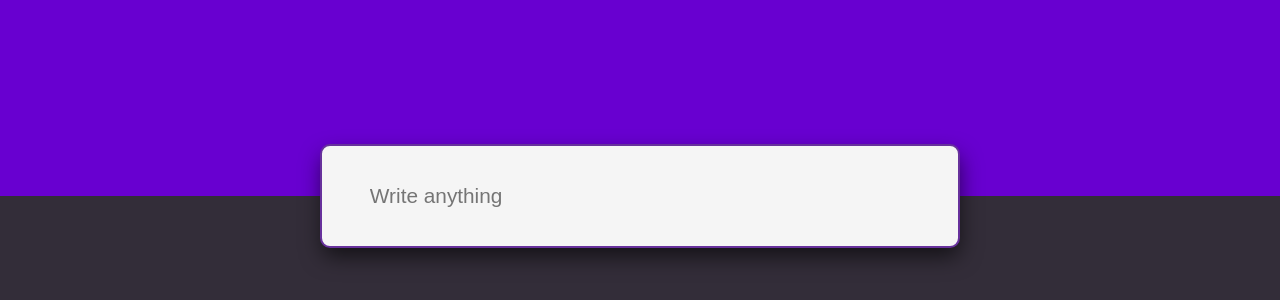
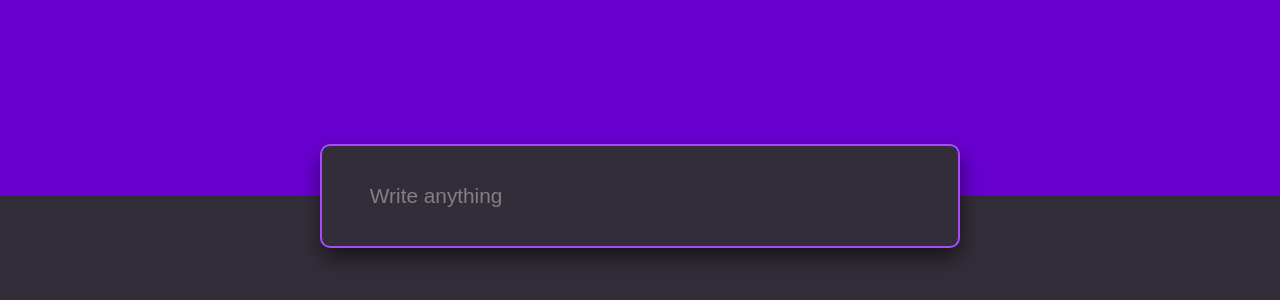
Before and after one commit to AndreGlatz/visit-card, a Next.js app: page / in a window 1280 px wide. Shown: the part 204-504 px from the top of the page. Built offline with nearby package versions, Linux system fonts and the light colour scheme.

Commit message:
remove flex container

```diff
--- a/pages/index.tsx
+++ b/pages/index.tsx
@@ -1,14 +1,11 @@
 import React from "react";
 import Background from "@App/components/Background";
 import TextInput from "@App/components/TextInput";
-import FlexContainer from "@App/components/FlexContainer";
 
 export default function Home() {
   return (
     <Background>
-      <FlexContainer>
-        <TextInput placeholder="Write anything" />
-      </FlexContainer>
+      <TextInput placeholder="Write anything" />
     </Background>
   );
 }
--- a/src/components/Background/styles.ts
+++ b/src/components/Background/styles.ts
@@ -3,5 +3,8 @@ import styled from "styled-components";
 export const Container = styled.div`
   height: 100%;
   width: 100%;
+  justify-content: center;
+  align-items: center;
+  display: flex;
   background: linear-gradient(to bottom, #6800d0 50%, #332d39 0%);
 `;
--- a/src/components/FlexContainer/index.tsx
+++ /dev/null
@@ -1,11 +0,0 @@
-import styled from "styled-components";
-
-const FlexContainer = styled.div`
-  display: flex;
-  height: 100%;
-  width: 100%;
-  justify-content: center;
-  align-items: center;
-`;
-
-export default FlexContainer;
--- a/src/components/TextInput/styles.ts
+++ b/src/components/TextInput/styles.ts
@@ -3,15 +3,17 @@ import styled from "styled-components";
 export const Input = styled.input`
   height: 13%;
   width: 50%;
-  background: #f5f5f5;
-  border: 2px solid #67319c;
+  background: #332d39;
+  border: 2px solid #a54bff;
   box-sizing: border-box;
   box-shadow: 1px 10px 22px -2px rgba(0, 0, 0, 0.63);
   border-radius: 10px;
   padding: 0em 2.3em;
   font-size: 1.3rem;
+  color: #f5f5f5;
 
   ${this}::placeholder {
+    color: #818181;
     font-size: 1.3rem;
   }
 `;
```
